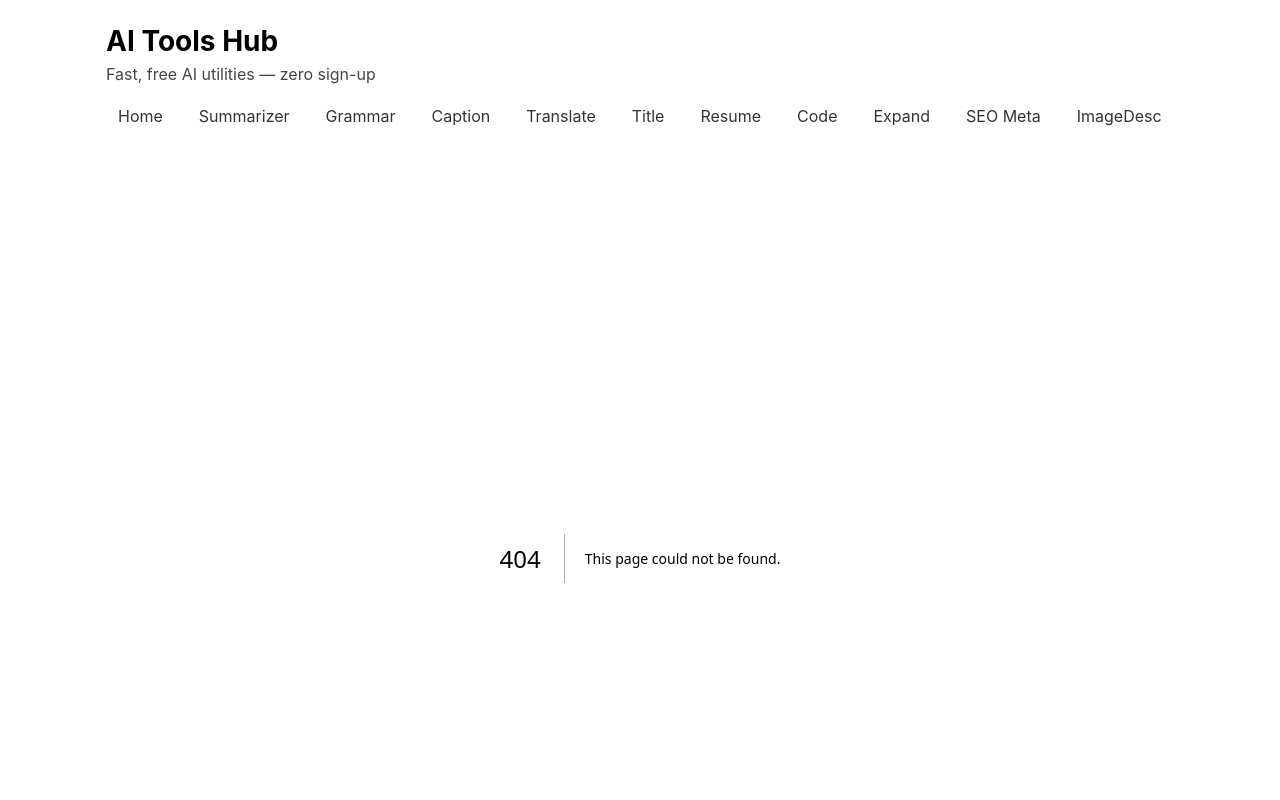
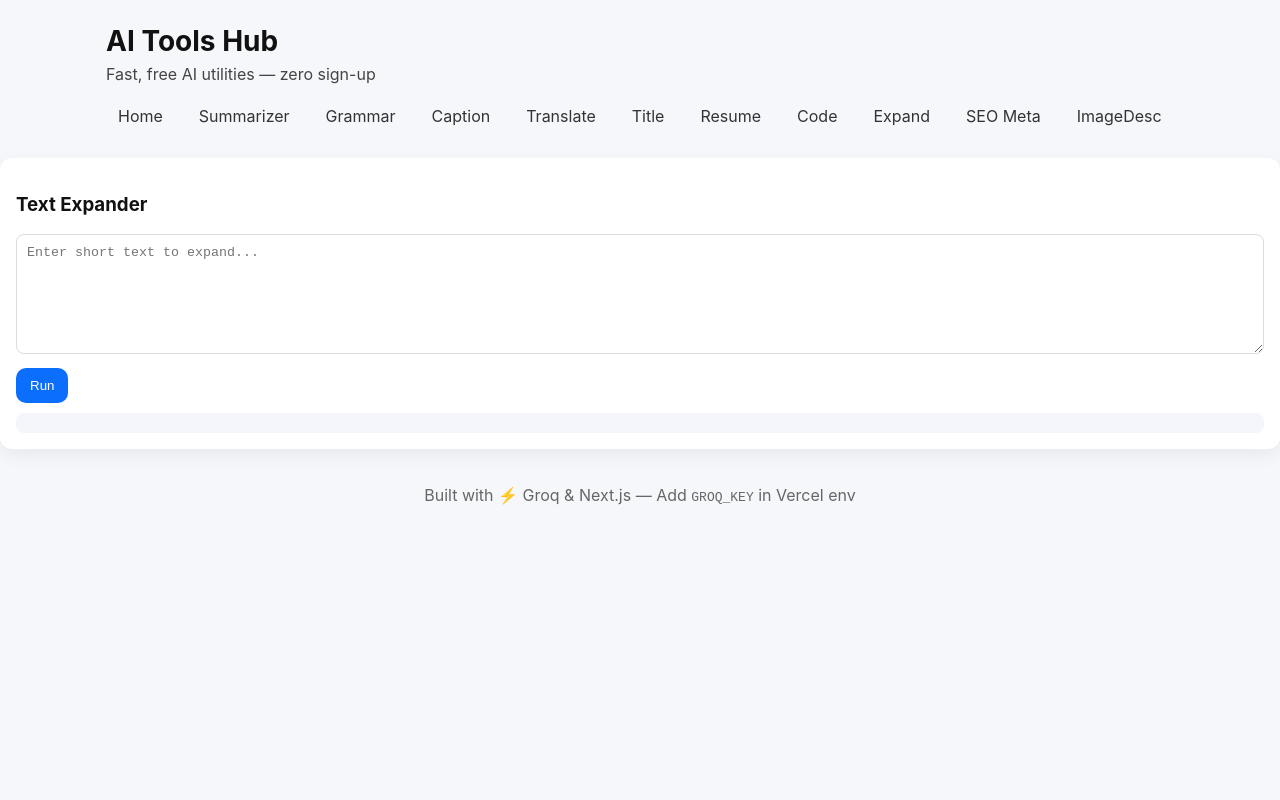
Before and after one commit to silunaya/ai-tools-hub, a Next.js app: page /tools/textexpand in a window 1280 px wide. Before the commit this address had no page. Shown: the top 800 px of the page. Built offline with nearby package versions, Linux system fonts and the light colour scheme.

Commit message:
Create page.jsx

```diff
--- /dev/null
+++ b/app/tools/textexpand/page.jsx
@@ -0,0 +1,11 @@
+import ToolForm from "../../components/ToolForm";
+
+export default function TextExpand() {
+  return (
+    <ToolForm
+      apiPath="/api/textexpand"
+      label="Text Expander"
+      placeholder="Enter short text to expand..."
+    />
+  );
+}
```
